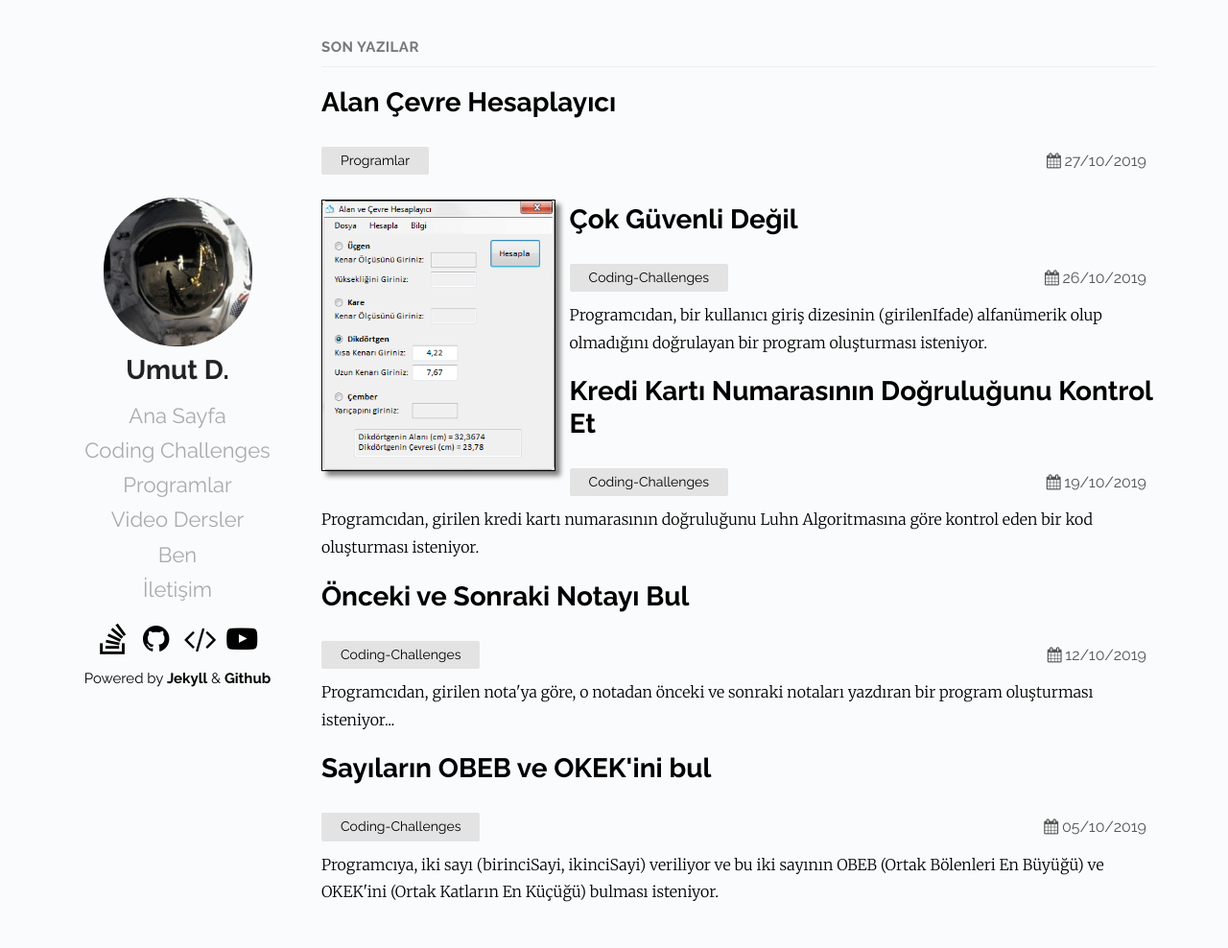
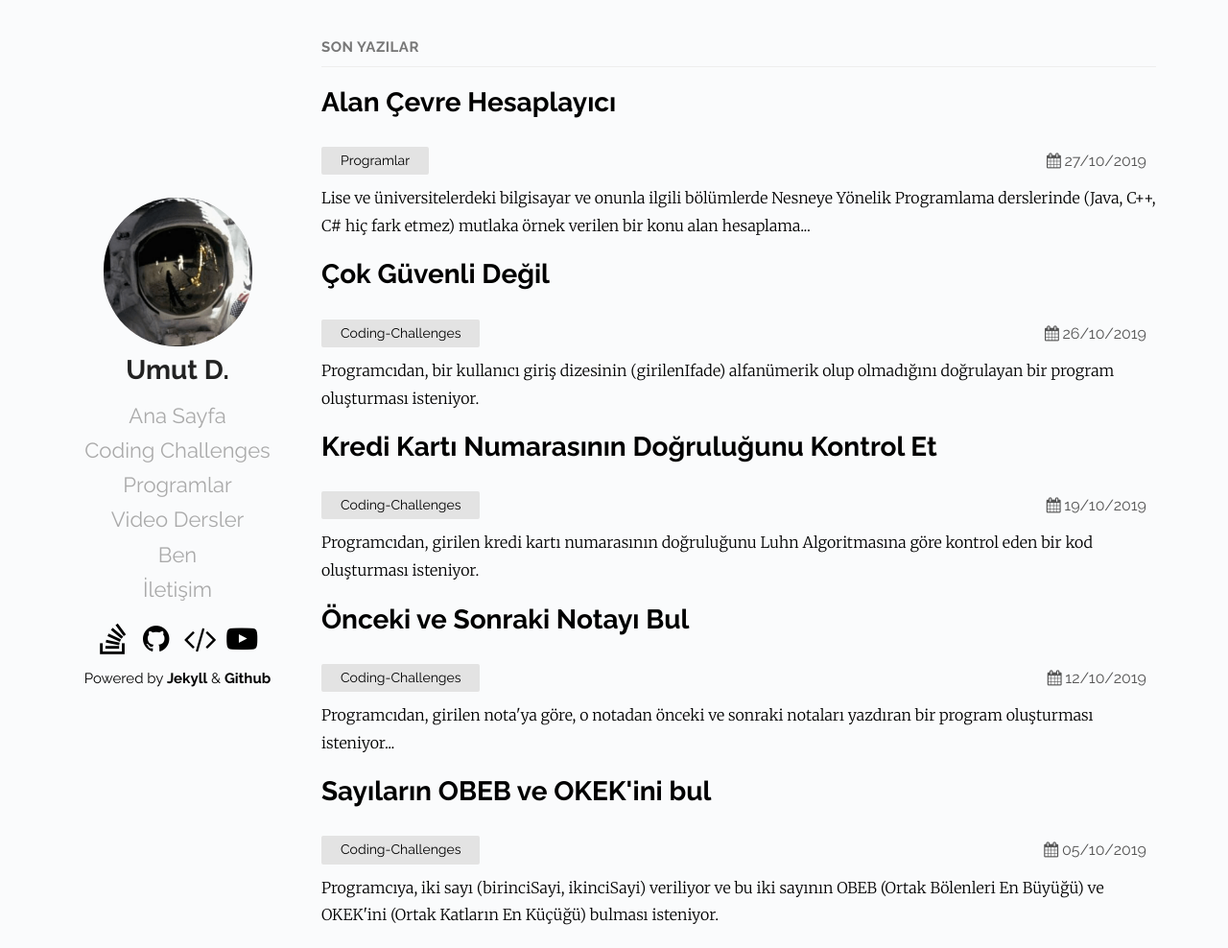
Before and after one commit to Umut-D/umutd.com, a Jekyll site: the page built from index.md, in a window 1280 px wide and 988 px high. Shown: the whole window at 96% size. Built offline with Jekyll 4.4.1, drawn with Linux system fonts in a browser that asks for light colours.

Commit message:
program kodlari duzenlendi

```diff
--- a/_posts/programlar/2019-10-27-alan-cevre-hesaplayici.md
+++ b/_posts/programlar/2019-10-27-alan-cevre-hesaplayici.md
@@ -4,6 +4,7 @@ title: Alan Çevre Hesaplayıcı
 date: 2019-10-27 10:43 +0300
 categories: Programlar
 tags: Alan, Alan Çevre Hesaplama, Çember, Çevre, Daire, Dikdörtgen, Hesaplama, Kare, Üçgen
+excerpt: Lise ve üniversitelerdeki bilgisayar ve onunla ilgili bölümlerde Nesneye Yönelik Programlama derslerinde (Java, C++, C# hiç fark etmez) mutlaka örnek verilen bir konu alan hesaplama...
 redirect_from:
   - /programlar/alan-cevre-hesaplama/
   - /etiket/alan-cevre-hesaplama/
```
